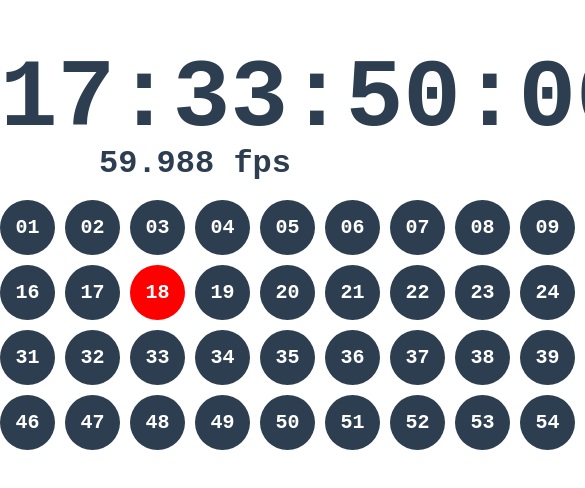
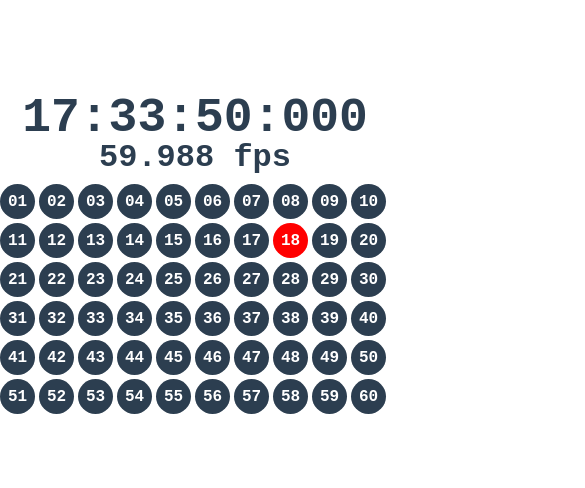
Before and after one commit to miaulightouch/high-precision-timer, a website built with Vite: page index.html in a window 390 px wide. Shown: the part 166-654 px from the top of the page, 585 px wide, since content can reach past the window. Built offline with nearby package versions, Linux system fonts and the light colour scheme.

Commit message:
feat: mobile support

```diff
--- a/src/style.css
+++ b/src/style.css
@@ -85,3 +85,20 @@ body, html {
     font-size: 1.25rem;
   }
 }
+
+@media (max-width: 480px) {
+  #timer {
+    font-size: 3rem;
+  }
+  #dots {
+    width: 400px;
+    margin-top: 10px;
+  }
+  .dot {
+    width: 35px;
+    height: 35px;
+    margin-right: 4px;
+    margin-bottom: 4px;
+    font-size: 1rem;
+  }
+}
```
